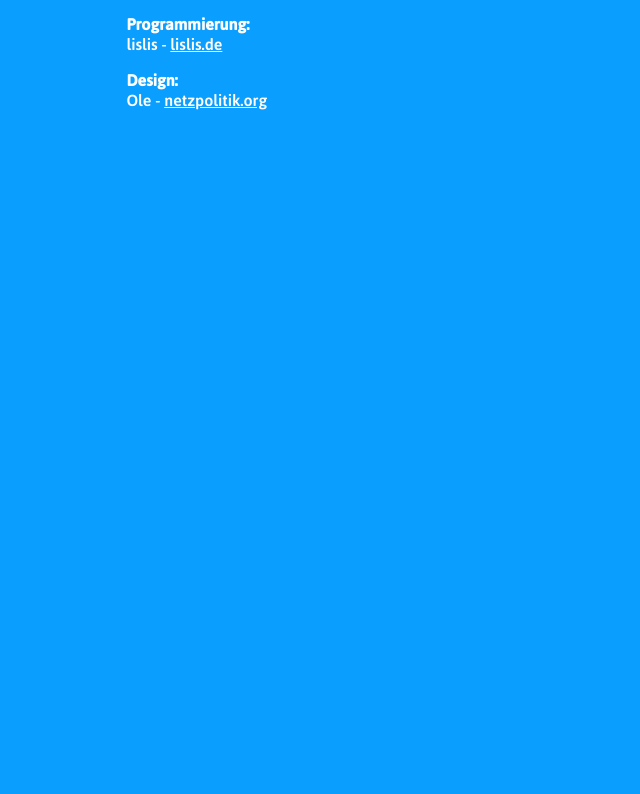
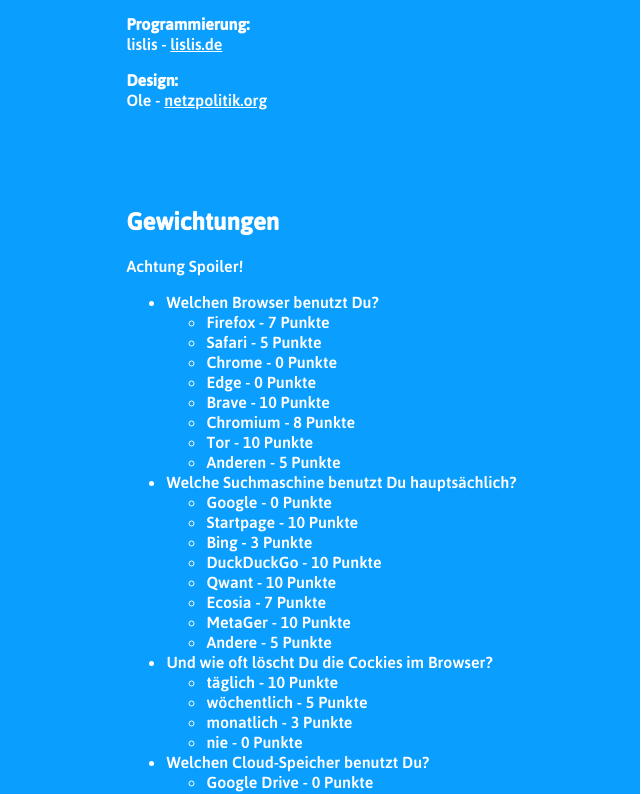
Before and after one commit to poetaster/datenscham, a Vue app: page /#/quiz in a window 1280 px wide. Shown: the part 1660-2454 px from the top of the page, without its empty margins (106-746 px from the left). Before the commit the page ends 1786 px from the top, so only its background shows below. Built offline with nearby package versions, Linux system fonts and the light colour scheme.

Commit message:
add spoiler component

```diff
--- a/src/App.vue
+++ b/src/App.vue
@@ -11,6 +11,7 @@
     </div>
     <div class="wrapper">
       <app-legal />
+      <app-spoiler />
     </div>
   </div>
 </template>
@@ -20,13 +21,15 @@
  import AppFooter from '@/components/Footer'
  import AppHeader from '@/components/Header'
  import AppLegal from '@/components/Legal'
+ import AppSpoiler from '@/components/Spoiler'
 
  export default {
    name: 'App',
    components: {
      AppFooter,
      AppHeader,
-     AppLegal
+     AppLegal,
+     AppSpoiler
    },
    watch: {
      '$route' (to, from) {
--- /dev/null
+++ b/src/components/Spoiler.vue
@@ -0,0 +1,35 @@
+<template>
+  <aside>
+    <section id="spiler"  class="spoiler">
+      <h2>Gewichtungen</h2>
+      <p>Achtung Spoiler!</p>
+      <template>
+        <ul>
+          <li v-for="q in questions">
+            {{q.title}}
+            <ul>
+              <li v-for="a in q.answers">{{ a.text }} - {{Math.floor(a.score)}} Punkte</li>
+            </ul>
+          </li>
+        </ul>
+      </template>
+    </section>
+  </aside>
+</template>
+<script>
+ import questions from '@/data/questions.json'
+ export default {
+   name: 'AppSpoiler',
+   data() {
+     return {
+       questions
+     }
+   }
+ }
+</script>
+<style scoped>
+ .spoiler {
+   margin-top: 5rem;
+   scroll-margin-top: 5rem;
+ }
+</style>
```
